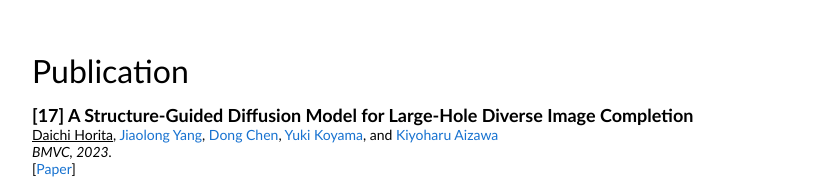
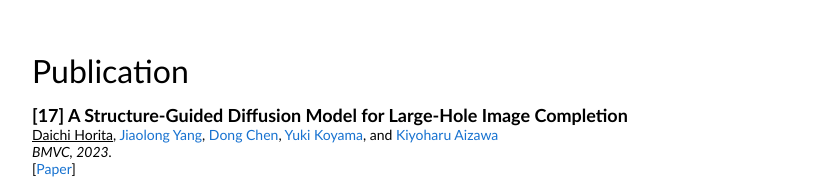
Before and after one commit to UdonDa/udonda.github.io, a plain HTML site: page index.html in a window 1280 px wide. Shown: the part 1518-1706 px from the top of the page, without its empty margins (228-1049 px from the left). Drawn offline with Linux system fonts and the light colour scheme.

Commit message:
Update index.html

```diff
--- a/index.html
+++ b/index.html
@@ -149,7 +149,7 @@
               <td style="padding:20px;width:100%;vertical-align:middle">
                   <heading> <font size="6"> Publication </font></heading>
                   <p>
-                    <papertitle> <font size="4"> [17] A Structure-Guided Diffusion Model for Large-Hole Diverse Image Completion </font></papertitle> <br>
+                    <papertitle> <font size="4"> [17] A Structure-Guided Diffusion Model for Large-Hole Image Completion </font></papertitle> <br>
                     <u>Daichi Horita</u>, <a href="http://jlyang.org/">Jiaolong Yang</a>, <a href="http://www.dongchen.pro/">Dong Chen</a>, <a href="https://koyama.xyz/">Yuki Koyama</a>, and <a href="https://scholar.google.co.kr/citations?user=CJRhhi0AAAAJ&hl=en">Kiyoharu Aizawa</a><br>
                     <em>BMVC, 2023. </em> <br>
                     [<a href="https://arxiv.org/abs/2211.10437">Paper</a>]
```
